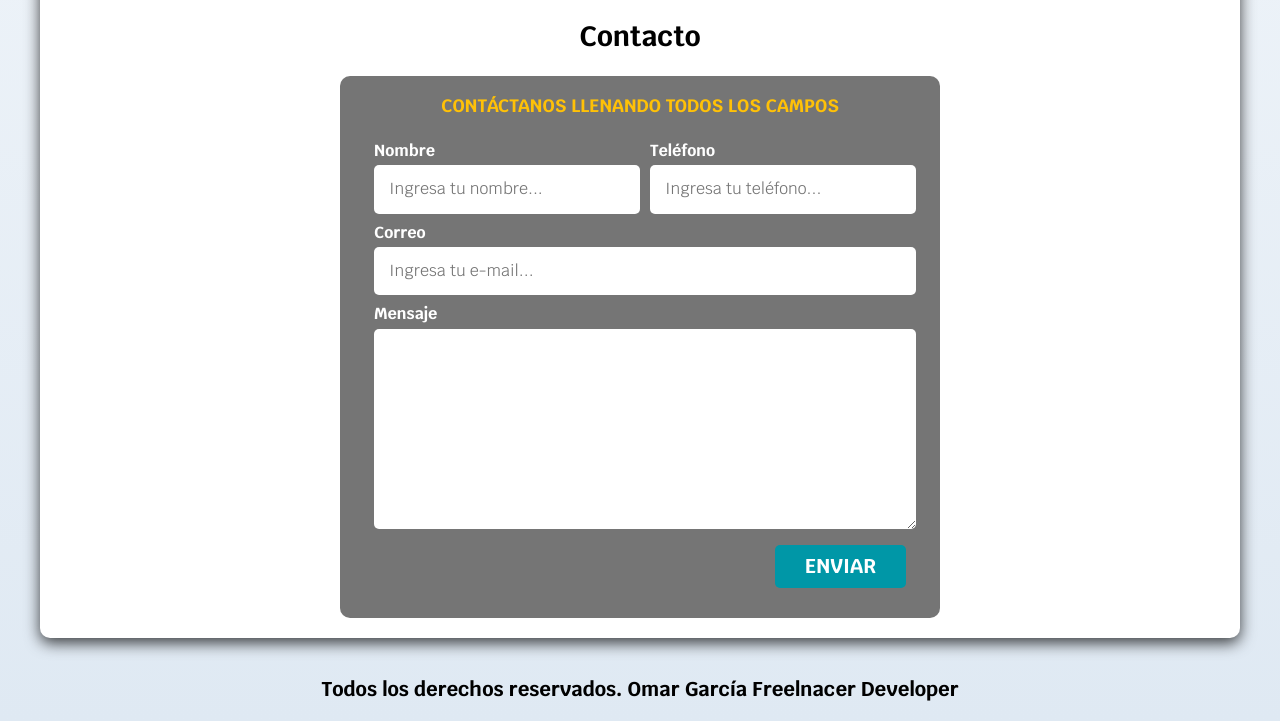
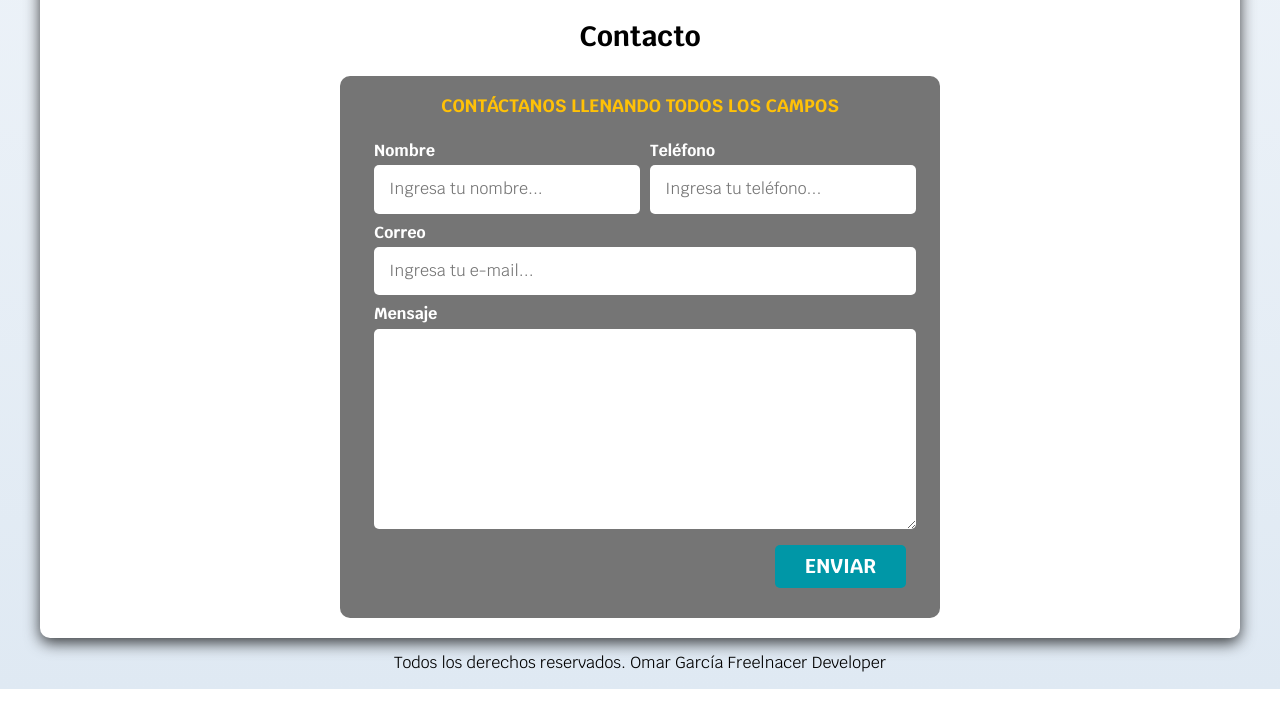
Before and after one commit to Omar0511/freelancer, a plain HTML site: page index.html in a window 1280 px wide. Shown: the part 1108-1829 px from the top of the page. After the commit the page ends 1797 px from the top, so only its background shows below. Drawn offline with Linux system fonts and the light colour scheme.

Commit message:
Editando Footer

```diff
--- a/css/styles.css
+++ b/css/styles.css
@@ -394,7 +394,4 @@ span {
 /* Footer */
 .footer {
     text-align: center;
-    font-weight: bold;
-    font-size: 2rem;
-    margin-top: 4rem;
 }
```
